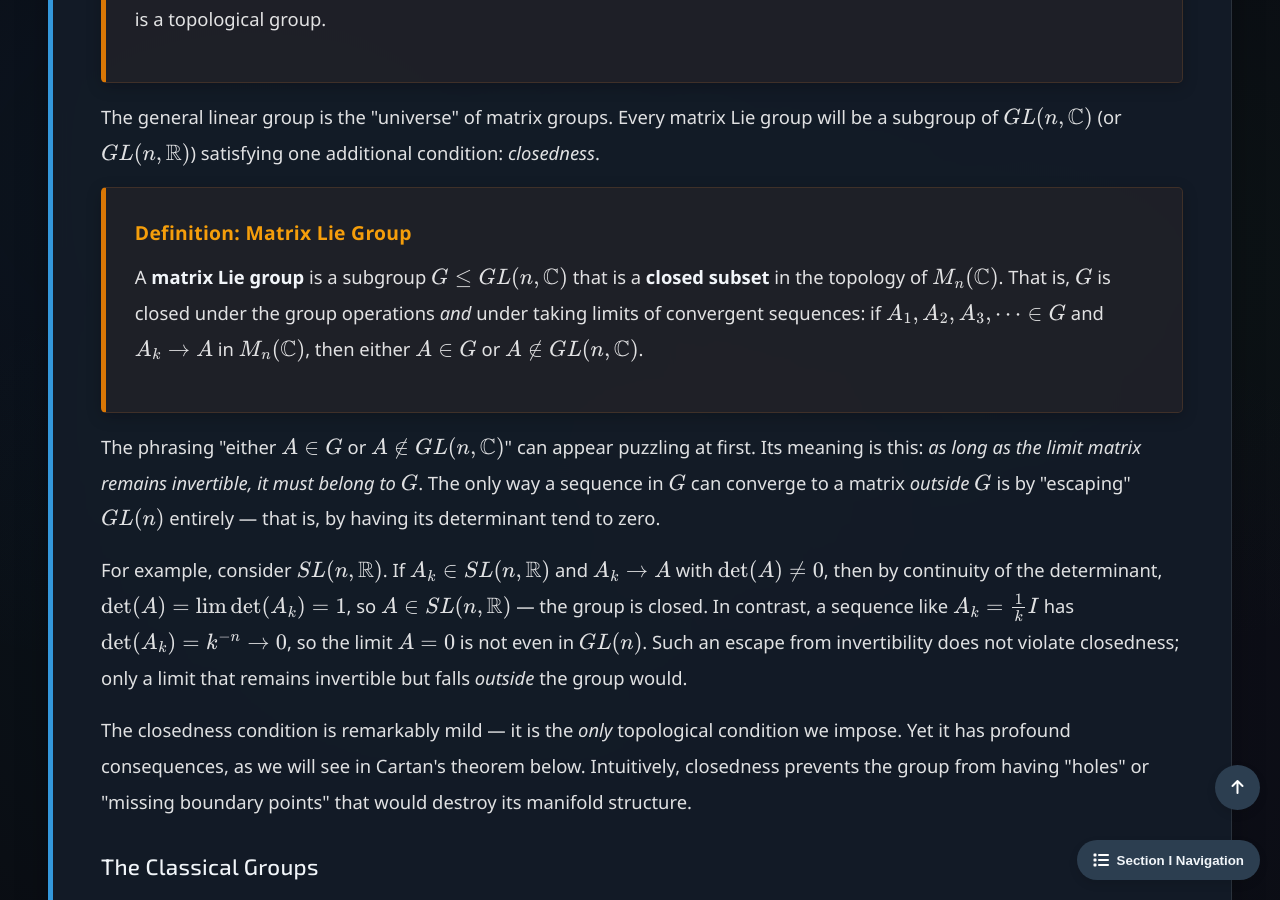
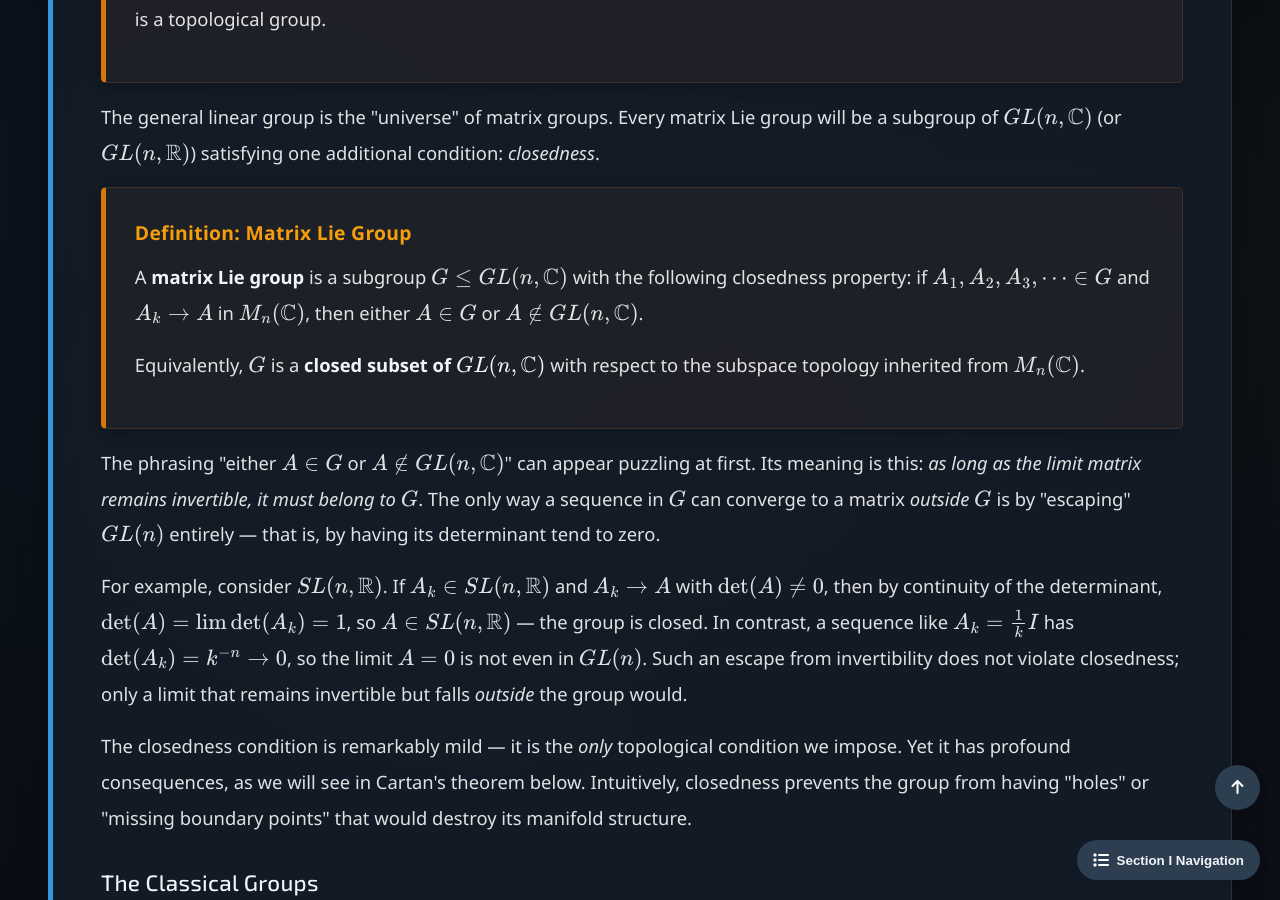
Before and after one commit to Yusukey01/yusukey01.github.io, a Jekyll site: the page built from Mathematics/Linear_algebra/lie_groups.html, in a window 1280 px wide and 900 px high, scrolled down 3272 px. Built offline with Jekyll 4.4.1, drawn with Linux system fonts in a browser that asks for light colours; some of the changed text lies outside the part shown.

Commit message:
refined details

```diff
--- a/Mathematics/Linear_algebra/lie_groups.html
+++ b/Mathematics/Linear_algebra/lie_groups.html
@@ -123,7 +123,7 @@ noindex: true
 
                 <p>
                     This approach mirrors a recurring pattern in our curriculum: just as
-                    <a href="../Machine_learning/natural_gradient.html"><strong>Natural Gradient Descent</strong></a>
+                    <a href="../Machine_learning/natural_gd.html"><strong>Natural Gradient Descent</strong></a>
                     previewed Riemannian geometry before manifolds were formally available, we now study the
                     most important Lie groups concretely before the general definition arrives. Every matrix Lie
                     group we define here will be a Lie group in the abstract sense — we lose nothing by
@@ -173,11 +173,14 @@ noindex: true
                 <div class="theorem" id="D-matrix_lie_group">
                     <span class="theorem-title">Definition: Matrix Lie Group</span>
                     <p>
-                        A <strong>matrix Lie group</strong> is a subgroup \(G \leq GL(n, \mathbb{C})\) that
-                        is a <strong>closed subset</strong> in the topology of \(M_n(\mathbb{C})\). That is,
-                        \(G\) is closed under the group operations <em>and</em> under taking limits of convergent
-                        sequences: if \(A_1, A_2, A_3, \dots \in G\) and \(A_k \to A\) in \(M_n(\mathbb{C})\),
-                        then either \(A \in G\) or \(A \notin GL(n, \mathbb{C})\).
+                        A <strong>matrix Lie group</strong> is a subgroup \(G \leq GL(n, \mathbb{C})\) with
+                        the following closedness property: if \(A_1, A_2, A_3, \dots \in G\) and
+                        \(A_k \to A\) in \(M_n(\mathbb{C})\), then either \(A \in G\) or
+                        \(A \notin GL(n, \mathbb{C})\).
+                    </p>
+                    <p>
+                        Equivalently, \(G\) is a <strong>closed subset of \(GL(n, \mathbb{C})\)</strong> with
+                        respect to the subspace topology inherited from \(M_n(\mathbb{C})\).
                     </p>
                 </div>
 
@@ -471,8 +474,8 @@ noindex: true
                 <div class="theorem" id="T-cartan_closed_subgroup">
                     <span class="theorem-title">Theorem: Cartan's Closed Subgroup Theorem</span>
                     <p>
-                        Every closed subgroup of \(GL(n, \mathbb{C})\) is a smooth submanifold of
-                        \(M_n(\mathbb{C})\), and the group operations (multiplication and inversion) are
+                        Every closed subgroup of \(GL(n, \mathbb{C})\) is a smooth embedded submanifold of
+                        \(GL(n, \mathbb{C})\), and the group operations (multiplication and inversion) are
                         smooth maps with respect to this manifold structure.
                     </p>
                 </div>
```
